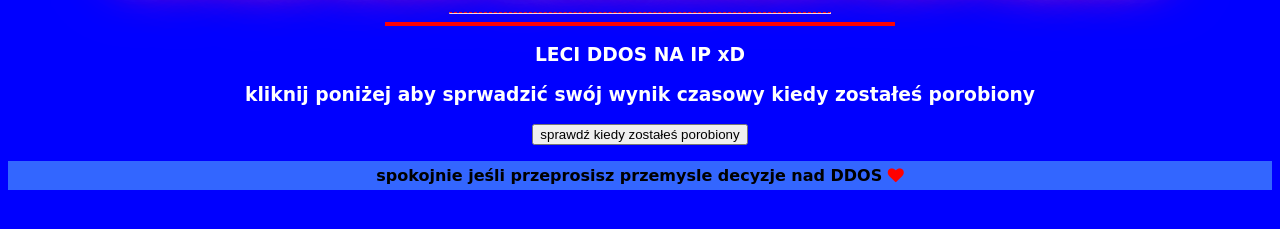
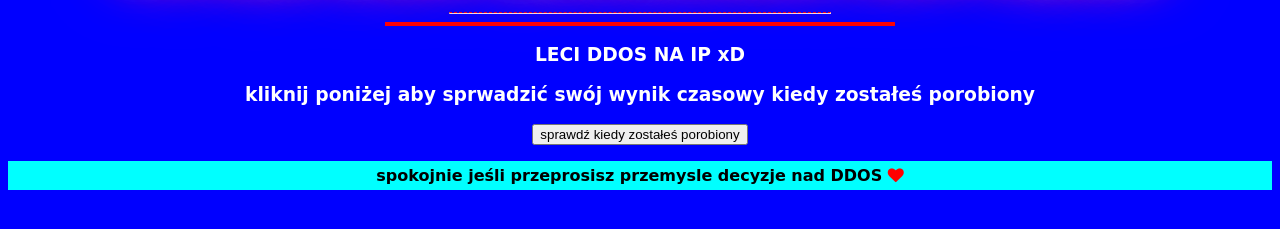
Before and after one commit to takitamprogram/programik, a plain HTML site: page index.html in a window 1280 px wide. Shown: the part 311-540 px from the top of the page. Drawn offline with nearby package versions, Linux system fonts and the light colour scheme; no server answers.

Commit message:
Update style.css

```diff
--- a/style.css
+++ b/style.css
@@ -44,7 +44,7 @@ hr.hr2 {
 
 .footer p{
 			padding: 5px;
-			background-color: rgb(51, 102, 255);
+			background-color: rgb(0, 255, 255);
 			font-weight: bold;
 			text-align: center;
 		}
```
